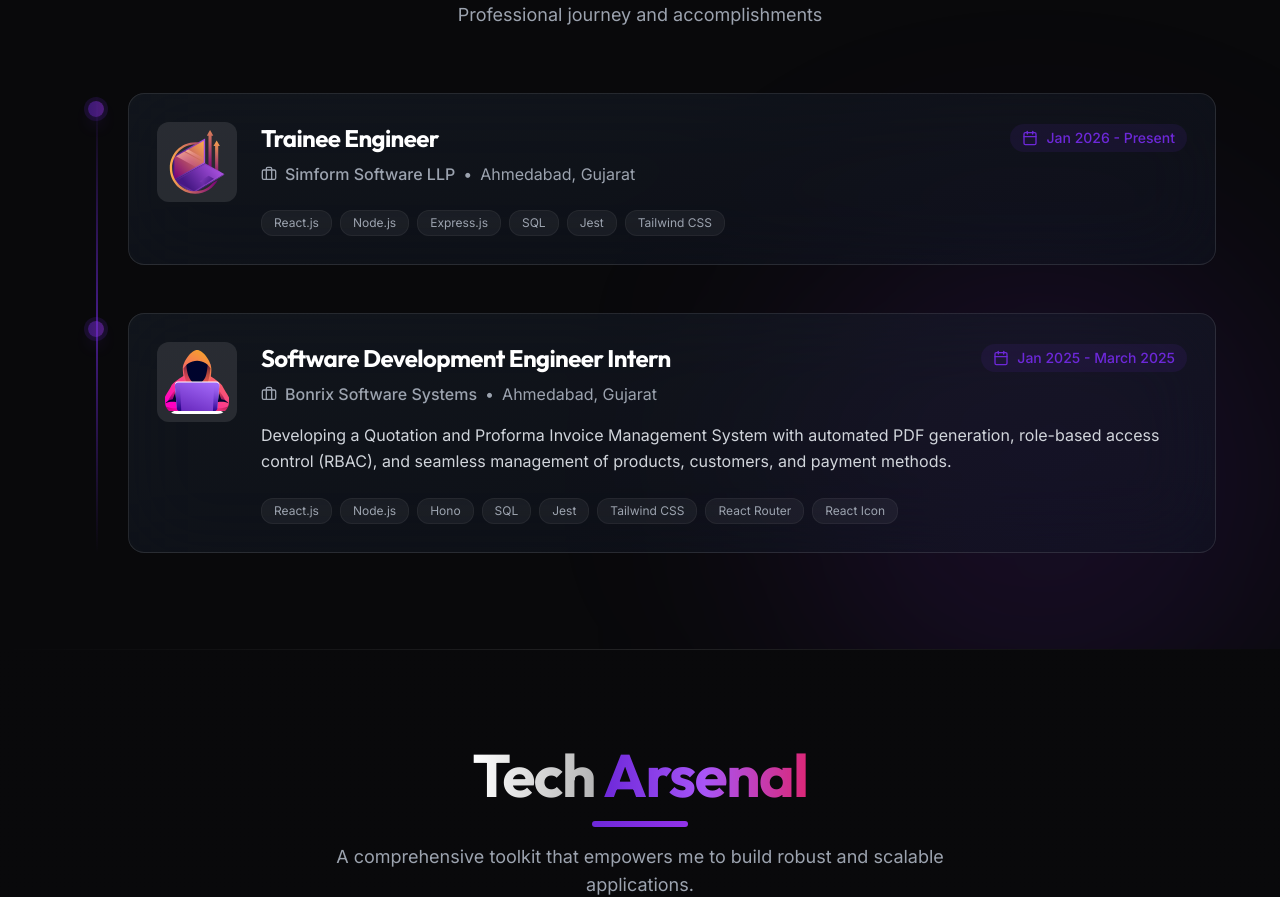
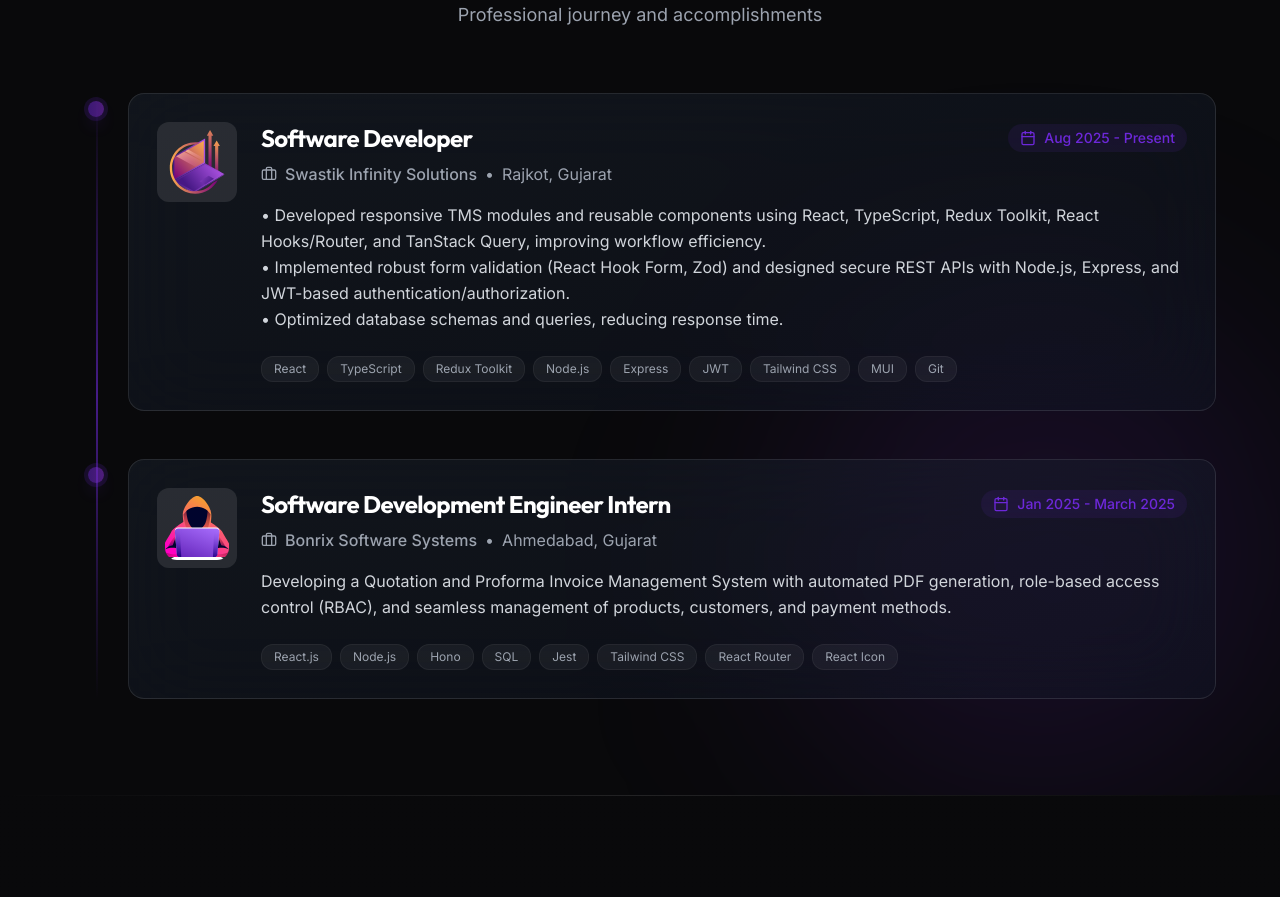
Before and after one commit to Mantu008/Professional-Portfolio, a React (Vite) app: page / in a window 1280 px wide. Shown: the part 2440-3337 px from the top of the page. Built offline with nearby package versions, Linux system fonts and the light colour scheme.

Commit message:
feat: implement Experience component to display professional work history

```diff
--- a/src/components/Experience.tsx
+++ b/src/components/Experience.tsx
@@ -14,20 +14,23 @@ interface Experience {
 }
 
 export const workExperience: Experience[] = [
-        {
+    {
         id: 1,
-        title: "Trainee Engineer",
-        company: "Simform Software LLP",
-        location: "Ahmedabad, Gujarat",
-        duration: "Jan 2026 - Present",
-        desc: "",
+        title: "Software Developer",
+        company: "Swastik Infinity Solutions",
+        location: "Rajkot, Gujarat",
+        duration: "Aug 2025 - Present",
+        desc: "• Developed responsive TMS modules and reusable components using React, TypeScript, Redux Toolkit, React Hooks/Router, and TanStack Query, improving workflow efficiency.\n• Implemented robust form validation (React Hook Form, Zod) and designed secure REST APIs with Node.js, Express, and JWT-based authentication/authorization.\n• Optimized database schemas and queries, reducing response time.",
         technologies: [
-            "React.js",
+            "React",
+            "TypeScript",
+            "Redux Toolkit",
             "Node.js",
-            "Express.js",
-            "SQL",
-            "Jest",
+            "Express",
+            "JWT",
             "Tailwind CSS",
+            "MUI",
+            "Git",
         ],
         thumbnail: "/exp2.svg",
     },
@@ -50,7 +53,6 @@ export const workExperience: Experience[] = [
         ],
         thumbnail: "/exp1.svg",
     },
-
 ];
 
 const cardVariants = {
@@ -141,7 +143,7 @@ export const ExperiencePage: React.FC = () => {
                                                     <span>{exp.location}</span>
                                                 </div>
 
-                                                <p className="text-gray-300 mb-6 leading-relaxed">
+                                                <p className="text-gray-300 mb-6 leading-relaxed whitespace-pre-line">
                                                     {exp.desc}
                                                 </p>
 
```
Also changed, not shown: 1 other file (tests, documents, lock files or other folders).
